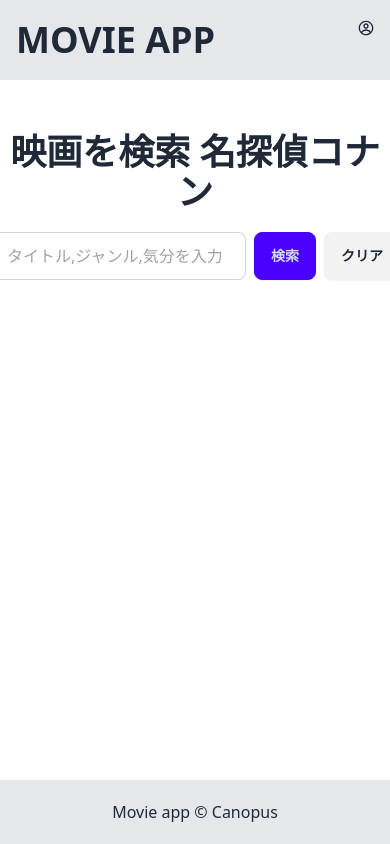
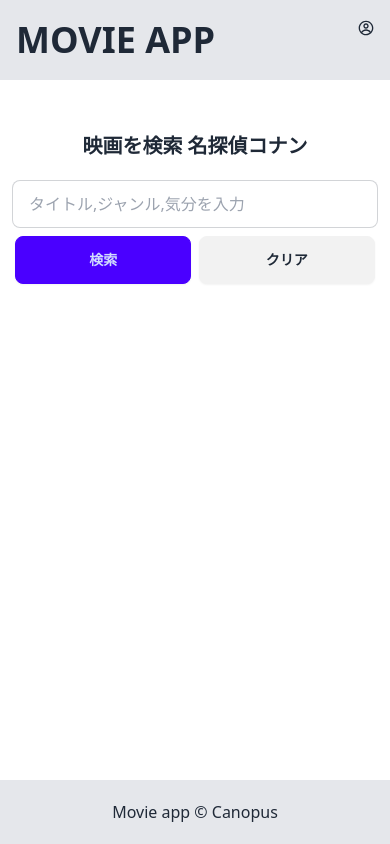
Before and after one commit to canopus-m-satoshi/movie-app, a Next.js app: page /movie in a window 390 px wide. Built offline with nearby package versions, Linux system fonts and the light colour scheme.

Commit message:
各ページのレスポンシブコーディング

```diff
--- a/src/app/movie/[id]/page.tsx
+++ b/src/app/movie/[id]/page.tsx
@@ -19,9 +19,9 @@
 
   return (
     <>
-      <div className="container mx-auto mt-6">
-        <div className="grid grid-cols-3 grid-rows-3 gap-4">
-          <div className="col-span-1 row-span-3">
+      <div className="container mx-auto mt-6 px-3">
+        <div className="grid grid-cols-1 md:grid-cols-3 lg:grid-cols-[auto,1fr,1fr] md:grid-rows-3 lg:grid-rows-[auto,auto,1fr] gap-4 lg:gap-6">
+          <div className="md:col-span-1 md:row-span-2 lg:row-span-3 xl: w-fit mx-auto">
             <Image
               src={
                 movie.poster_path
@@ -30,11 +30,12 @@
               }
               alt={movie.poster_path ? movie.title : 'ダミー画像'}
               width={300}
-              height={440}
+              height={450}
+              sizes="(max-width: 768px) 237px, (max-width: 1024px) 300px, 450px"
             />
           </div>
-          <div className="col-span-2 row-span-1">
-            <h1 className="text-3xl font-bold">{movie.title}</h1>
+          <div className="md:col-span-2 md:row-span-1">
+            <h1 className="text-lg md:text-3xl font-bold">{movie.title}</h1>
             <p className="mt-3">公開日：{movie.release_date}</p>
             <ul className="flex flex-wrap gap-2 mt-3">
               {movie.genres.map((genre: Genres['genres'][number]) => (
@@ -46,16 +47,16 @@
               ))}
             </ul>
           </div>
-          <div className="col-span-2 row-span-1">
-            <p>{movie.overview}</p>
-          </div>
-          <div className="col-start-3 col-span-1 row-start-3 flex gap-4">
+          <div className="md:col-span-2 md:row-span-1 flex gap-4 ml-0 mr-auto w-fit">
             <TooltipButton icon={<FaHeart />} tip="お気に入りに追加する" />
             <TooltipButton
               icon={<FaBookmark />}
               tip="ウォッチリストに追加する"
             />
             <TooltipButton icon={<FaList />} tip="リストに追加する" />
+          </div>
+          <div className="md:col-span-3 xl:col-span-2">
+            <p>{movie.overview}</p>
           </div>
         </div>
 
--- a/src/app/movie/page.tsx
+++ b/src/app/movie/page.tsx
@@ -79,14 +79,14 @@
 
   return (
     <main className="mt-5">
-      <div className="container mx-auto py-8">
-        <h2 className="text-center font-bold text-4xl">
+      <div className="container mx-auto py-8 px-3 md:px-0">
+        <h2 className="text-center font-bold  text-xl md:text-4xl">
           映画を検索 名探偵コナン
         </h2>
-        <div className="flex justify-center gap-2 mt-5 w-fit mx-auto">
+        <div className="flex justify-center flex-wrap gap-2 mt-5 w-fit mx-auto">
           <div className="flex-grow">
             <input
-              className="input input-bordered w-64 max-w-xs"
+              className="input input-bordered w-full md:w-64"
               type="text"
               placeholder="タイトル,ジャンル,気分を入力"
               onChange={(e) => handleInputChange(e)}
@@ -95,13 +95,13 @@
           </div>
 
           <button
-            className="btn btn-primary py-1"
+            className="btn btn-primary whitespace-nowrap	 py-1 basis-[48%] md:basis-[15%]"
             disabled={totalPages > 0}
             onClick={() => searchMoviesOnClick()}>
             検索
           </button>
           <button
-            className="btn py-1"
+            className="btn py-1 whitespace-nowrap basis-[48%] md:basis-[15%]"
             disabled={!movies}
             onClick={() => handleClear()}>
             クリア
@@ -109,7 +109,7 @@
         </div>
 
         {isSearched && (
-          <div className="my-8">
+          <div className="my-4 md:my-8">
             <p className="">検索キーワード：{searchField}</p>
           </div>
         )}
@@ -120,7 +120,7 @@
           <div>
             {movies && (
               <>
-                <div className="grid grid-cols-5 gap-y-10 gap-x-4">
+                <div className="grid grid-cols-2 md:grid-cols-3 lg:grid-cols-5 gap-y-10 gap-x-4">
                   {movies.map((movie) => (
                     <Link key={movie.id} href={`/movie/${movie.id}`}>
                       <Image
@@ -133,7 +133,9 @@
                         width={300}
                         height={440}
                       />
-                      <h3 className="font-bold text-2xl mt-3">{movie.title}</h3>
+                      <h3 className="font-bold text-lg lg:text-2xl mt-3">
+                        {movie.title}
+                      </h3>
                       <p>
                         公開日:
                         {movie.release_date ? movie.release_date : ' 不明'}
--- a/src/app/page.tsx
+++ b/src/app/page.tsx
@@ -4,7 +4,7 @@
   return (
     <main className="mt-5">
       <div className="container mx-auto py-8">
-        <h2 className="text-center font-bold text-4xl">
+        <h2 className="text-center font-bold text-xl md:text-4xl">
           映画を検索するアプリです
         </h2>
 
```
